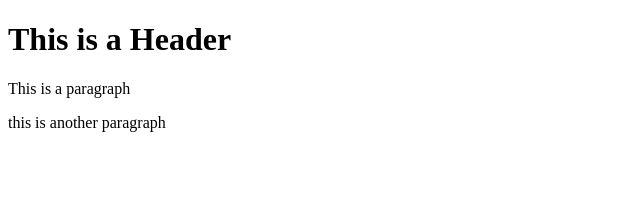
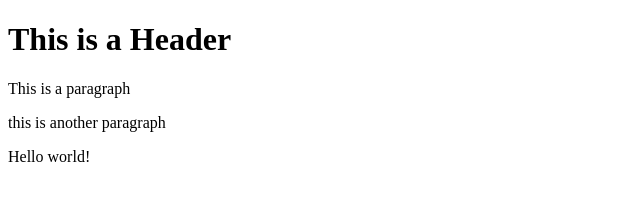
Before and after one commit to Rjdorado96/new-git-test, a website: page index.html in a window 1280 px wide. Shown: the whole page, without its empty margins (0-640 px from the left). Drawn offline with Linux system fonts and the light colour scheme.

Commit message:
Using NPM

```diff
--- a/index.html
+++ b/index.html
@@ -10,5 +10,6 @@
     <h1>This is a Header</h1>
     <p>This is a paragraph</p>
     <p>this is another paragraph</p>
+    <p>Hello world!</p>
 </body>
 </html>
```
Also changed, not shown: package.json (added, +24 -0 lines), 2 other files.
